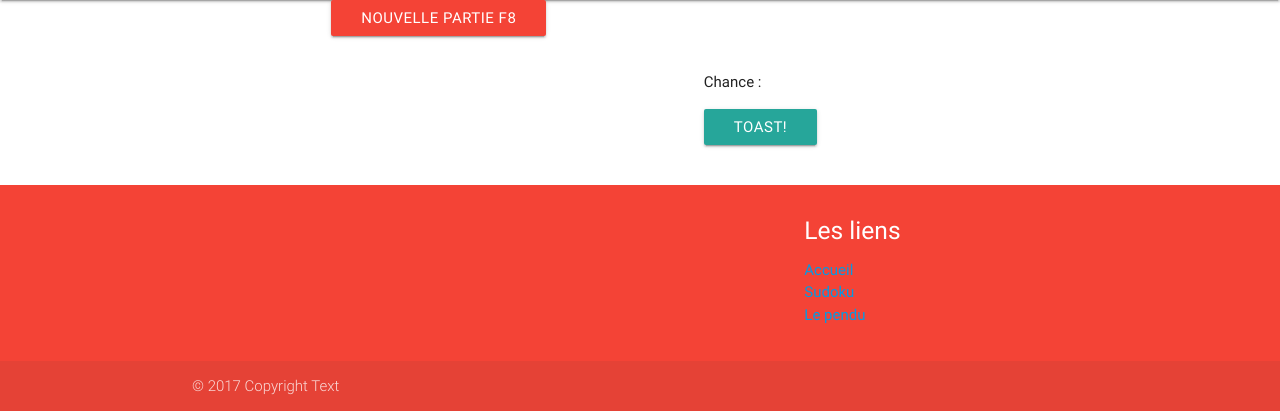
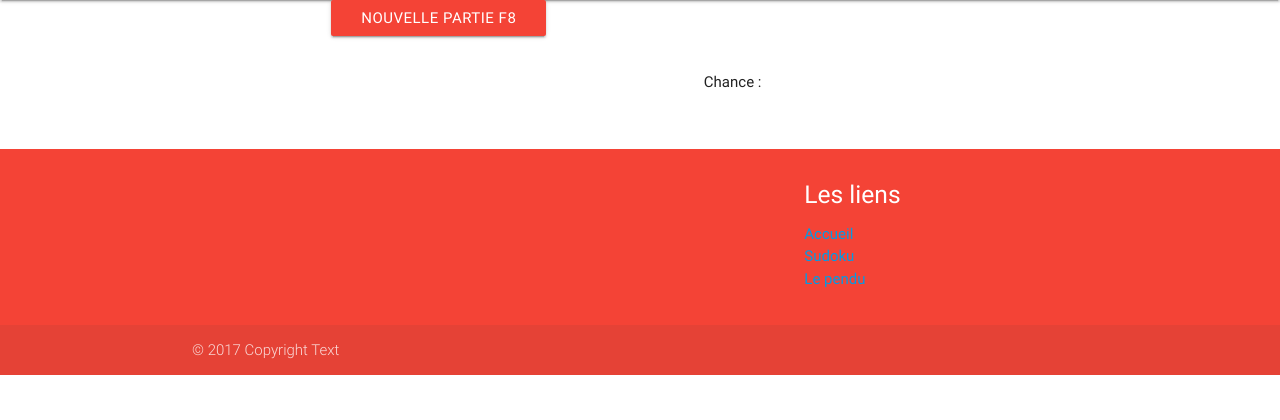
Before and after one commit to vladnelson/Jeu, a CodeIgniter app: page /Jeu/index.php/welcome/pendu in a window 1280 px wide. Shown: the part 64-484 px from the top of the page. Run offline with CodeIgniter, Linux system fonts and the light colour scheme; some libraries are stand-ins or nearby versions.

Commit message:
Debut du jeu inconnue

```diff
--- a/application/views/header.php
+++ b/application/views/header.php
@@ -4,18 +4,13 @@
     <meta charset="UTF-8">
     <meta name="viewport" content="width=device-width, initial-scale=1.0">
     <meta http-equiv="X-UA-Compatible" content="ie=edge">
-
-
+<!-- Compiled and minified CSS -->
+    <link rel="stylesheet" href="https://cdnjs.cloudflare.com/ajax/libs/materialize/0.100.2/css/materialize.min.css">
     <link rel="stylesheet" href="<?php echo base_url('assets/css/style.css'); ?>">
     <script src="<?php echo base_url('assets/js/script.js'); ?>" ></script>
-
-  <!-- Compiled and minified CSS -->
-  <link rel="stylesheet" href="https://cdnjs.cloudflare.com/ajax/libs/materialize/0.100.2/css/materialize.min.css">
-
-  <!-- Compiled and minified JavaScript -->
-  <script src="https://cdnjs.cloudflare.com/ajax/libs/materialize/0.100.2/js/materialize.min.js"></script>
-
-  <script src="https://cdnjs.cloudflare.com/ajax/libs/jquery/3.2.1/jquery.min.js"></script>
+<!-- Compiled and minified JavaScript -->
+    <script src="https://cdnjs.cloudflare.com/ajax/libs/materialize/0.100.2/js/materialize.min.js"></script>
+    <script src="https://cdnjs.cloudflare.com/ajax/libs/jquery/3.2.1/jquery.min.js"></script>
     <title>Jeu A</title>
 </head>
 <body>
--- a/application/views/pendu.php
+++ b/application/views/pendu.php
@@ -35,7 +35,7 @@ $this->load->view('header');
                         <div id="placePendu">
 
                         </div>
-                        <a class="btn" onclick="Materialize.toast('I am a toast', 4000)">Toast!</a>
+
                     </div>
                 </div>
             </div>
--- a/assets/js/script.js
+++ b/assets/js/script.js
@@ -113,11 +113,7 @@ function AppuieTouche(laTouche)
         var x = 1;
         x+=(7-NChance);
         document.getElementById("imgPendu").src="../../assets/Images/"+x+".png";
-        if(NChance ==0)
-        {
-          setTimeout(function(){alert("You lose !!");},2);
 
-        }
       }
       if(IsPlein==true)
       {
```
